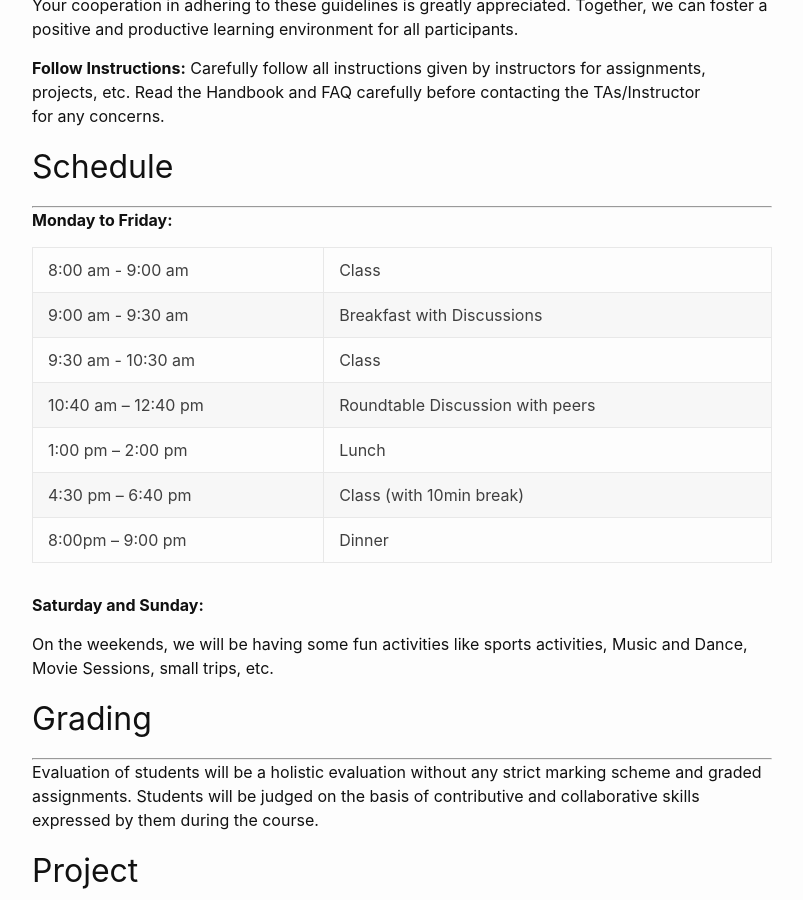
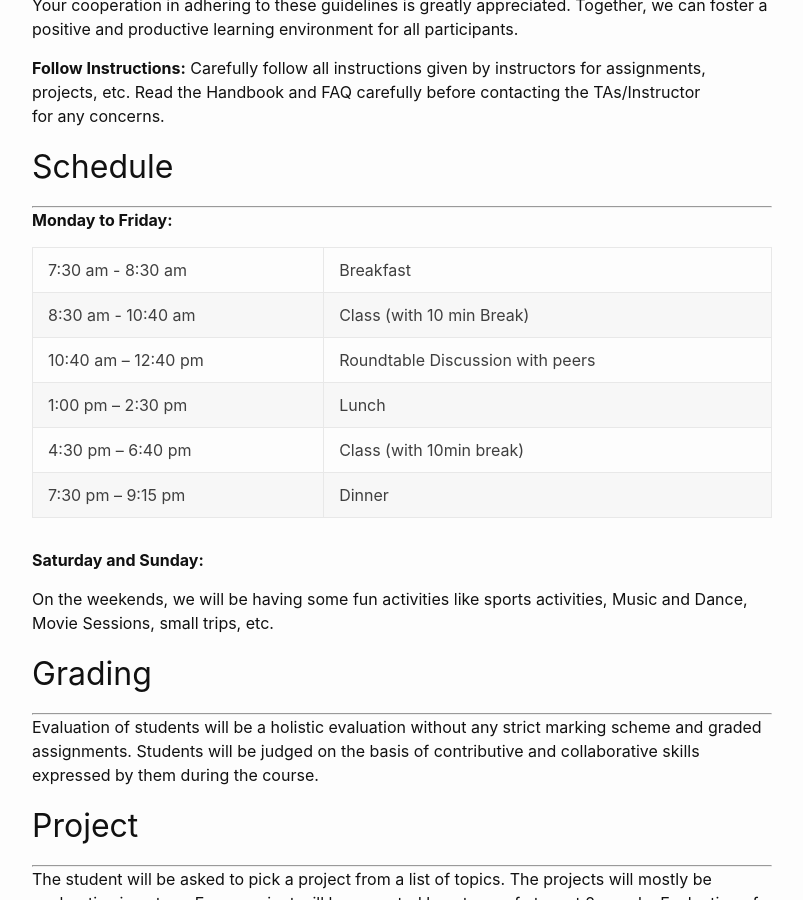
Before and after one commit to sudarshansudarshan/aicamp, a Jekyll site: the page built from Handbook.md, in a window 1280 px wide and 900 px high, scrolled down 2015 px. Shown: the whole window, without its empty margins (238-1041 px from the left). Built offline with Jekyll 4.4.1, drawn with Linux system fonts in a browser that asks for light colours.

Commit message:
Update Handbook.md

```diff
--- a/Handbook.md
+++ b/Handbook.md
@@ -64,13 +64,12 @@ Your cooperation in adhering to these guidelines is greatly appreciated. Togethe
 ---
 **Monday to Friday:**
 
-| 8:00 am - 9:00 am  | Class                                               |
-| 9:00 am - 9:30 am  | Breakfast with Discussions  |
-| 9:30 am - 10:30 am | Class                                               |
-| 10:40 am – 12:40 pm| Roundtable Discussion with peers                    |
-| 1:00 pm – 2:00 pm  | Lunch                        |
-| 4:30 pm – 6:40 pm  | Class (with 10min break)                            |
-| 8:00pm – 9:00 pm   | Dinner                                    |
+| 7:30 am - 8:30 am   | Breakfast                                           |
+| 8:30 am - 10:40 am  | Class (with 10 min Break)                           |
+| 10:40 am – 12:40 pm | Roundtable Discussion with peers                    |
+| 1:00 pm – 2:30 pm   | Lunch                                               |
+| 4:30 pm – 6:40 pm   | Class (with 10min break)                            |
+| 7:30 pm – 9:15 pm   | Dinner                                              |
 
 **Saturday and Sunday:**
 
```
